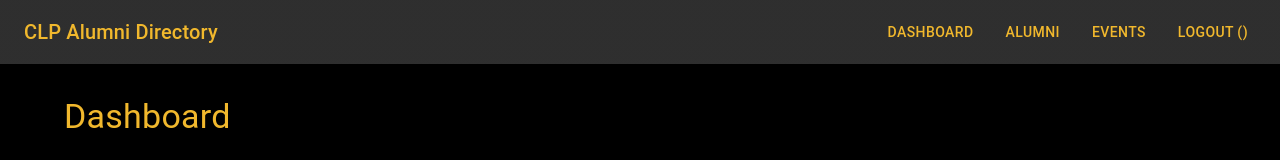
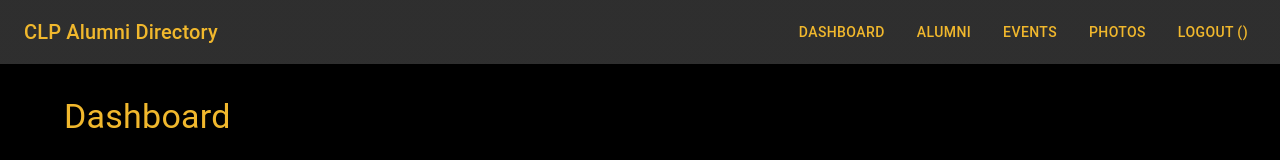
Before and after one commit to trumangouldsmith/adv_db_final_project, a React (Create React App) app in the folder frontend/: page /dashboard in a window 1280 px wide. Shown: the top 160 px of the page. Built offline with nearby package versions, Linux system fonts and the light colour scheme; no server answers; sample sign-in values are in the browser's storage.

Commit message:
photo dashboard

```diff
--- a/frontend/src/App.js
+++ b/frontend/src/App.js
@@ -15,6 +15,7 @@
 import AlumniProfile from './pages/AlumniProfile';
 import Events from './pages/Events';
 import EventDetail from './pages/EventDetail';
+import Photos from './pages/Photos';
 import AdminPanel from './pages/AdminPanel';
 
 const theme = createTheme({
@@ -97,6 +98,15 @@
         />
 
         <Route
+          path="/photos"
+          element={
+            <ProtectedRoute>
+              <Photos />
+            </ProtectedRoute>
+          }
+        />
+
+        <Route
           path="/admin"
           element={
             <ProtectedRoute adminOnly>
--- a/frontend/src/components/Navbar.js
+++ b/frontend/src/components/Navbar.js
@@ -30,6 +30,9 @@
             <Button color="inherit" component={Link} to="/events">
               Events
             </Button>
+            <Button color="inherit" component={Link} to="/photos">
+              Photos
+            </Button>
             {isAdmin() && (
               <Button color="inherit" component={Link} to="/admin">
                 Admin
```
